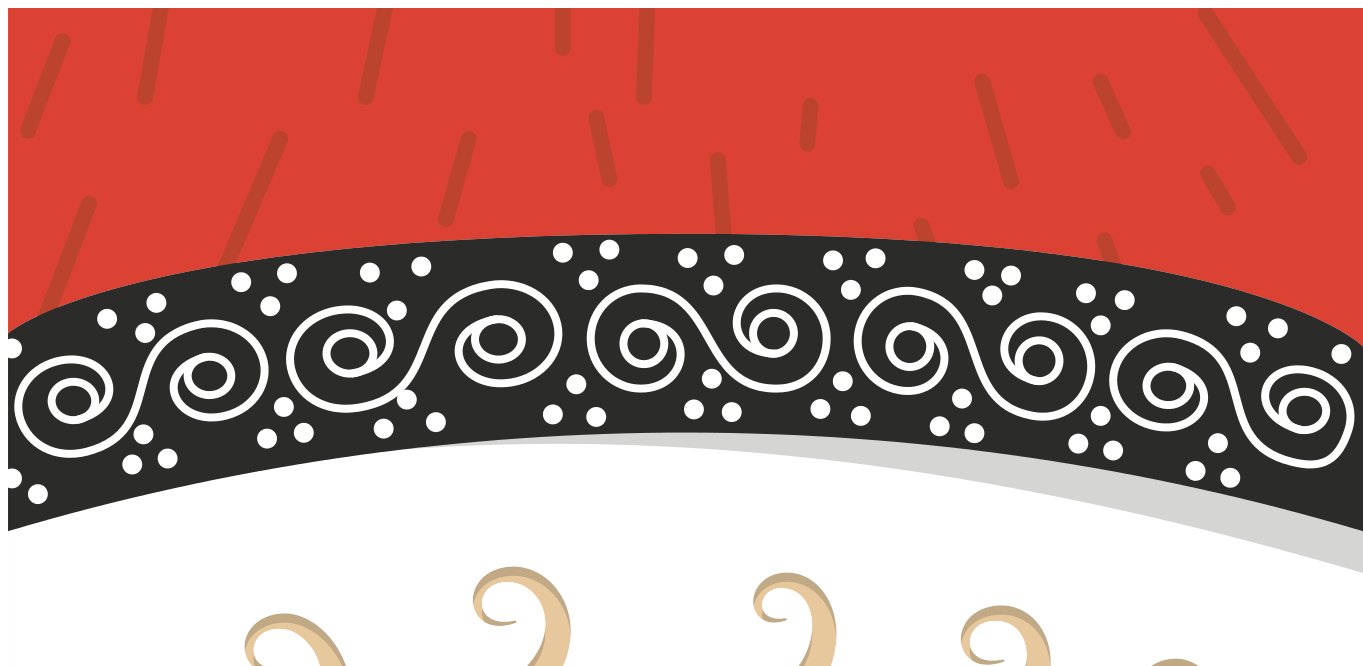
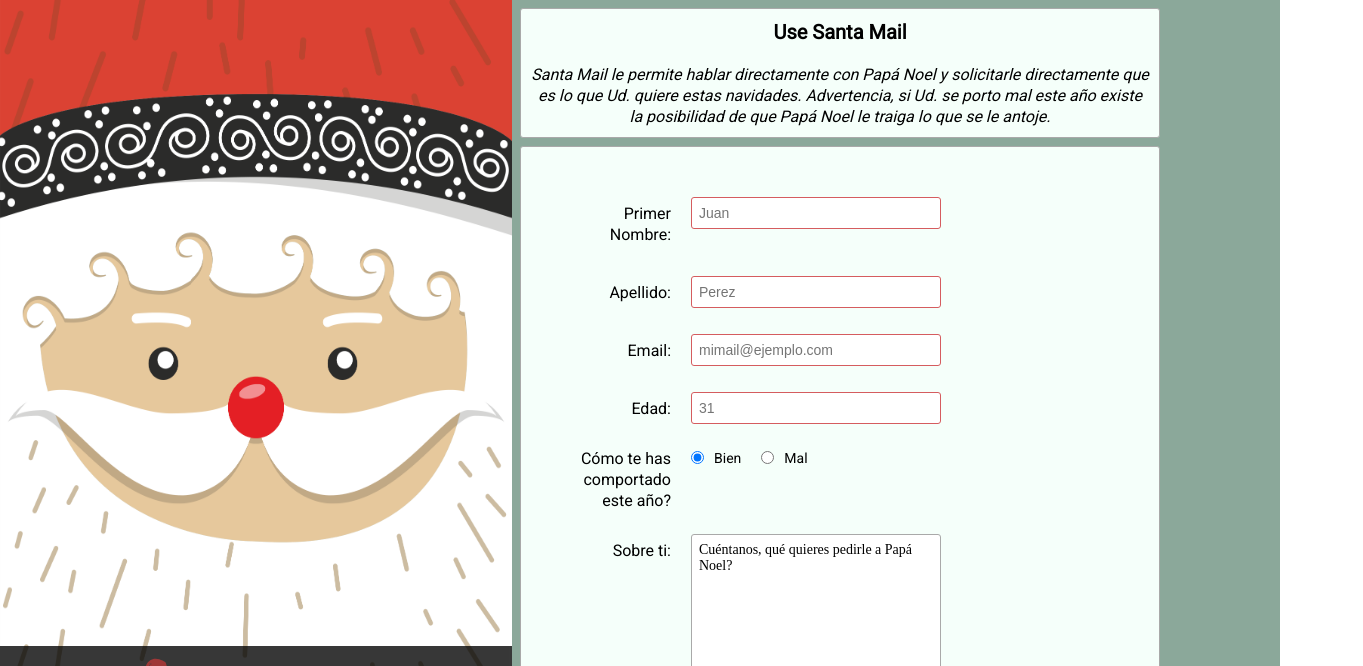
Before and after one commit to Santiparra/Formulario-demo-navidad, a plain HTML site: page index.html in a window 1280 px wide. Shown: the top 666 px of the page, 1363 px wide, since content can reach past the window. Drawn offline with Linux system fonts and the light colour scheme; a web font is replaced by a local one.

Commit message:
Primera capa de css.

```diff
--- a/css/style.css
+++ b/css/style.css
@@ -1,6 +1,232 @@
+:root {
+    --main-color: #F5FFFA;
+    --sec-color: #ffffff;
+    --aux-color: #db4233;
+    --backG-color: #000000;
+    --border-color: #A9A9A9;
+    --font-color: #000000;
+    --font1: "Roboto";
+    --font2: "Mountains of Christmas";
+    --font-fallback: "Inter,Helvetica Neue,Helvetica,Arial,sans-serif";
+}
 
+* {
+    margin: 0;
+    padding: 0;
+    box-sizing: border-box;
+}
 
-body {
-    font-family: 'Mountains of Christmas';font-size: 22px;
+.entero {
+    color: var(--font-color);
+    background-color: #8ba89a;
+    font-family: var(--font1);
+    font-size: 16px;
+    line-height: 1.3;
+    display: flex;
 }
-roboto
+
+.left-side,
+.papanoel {
+    width: 40vw;
+    height: 100vh;
+}
+
+.logo {
+    position: relative;
+    display: flex;
+    justify-content: center;
+    align-items: center;
+    gap: 8px;
+    height: 12vh;
+    width: 40vw;
+    background-color: var(--backG-color);
+    opacity: 0.78;
+    color: var(--sec-color);
+    bottom: 20vh;
+    text-align: right;
+    font-size: 1.2em;
+    font-family: var(--font2);
+    padding: 8px;
+}
+
+.logo img{
+    height: 9vh;
+    background-color: var(--backG-color);
+    opacity: 0.78;
+}
+
+.logo h1 {
+    font-family: var(--font2);
+    background-color: var(--backG-color);
+    color: var(--sec-color);
+}
+
+.right-side {
+    margin-left: 1vh;
+}
+
+.text {
+    display: flex;
+    flex-direction: column;
+    align-items: center;
+    text-align: center;
+    background-color: var(--main-color);
+    border: 1px solid var(--border-color);
+    border-radius: 3px;
+    width: 80vh;
+    margin: 1vh 0;
+    padding: 10px;
+}
+
+.text h1 {
+    font-size: 20px;
+    margin-bottom: 20px;
+  }
+
+.regalos {
+    background-color: var(--main-color);
+    border: 1px solid var(--border-color);
+    border-radius: 3px;
+    width: 80vh;
+    padding: 50px;
+    margin: 0 0 40px 0;
+}
+
+.input {
+    margin-bottom: 25px;
+    display: flex;
+    justify-content: flex-start;
+    flex-direction: column;
+    flex-wrap: wrap;
+}
+
+.input input[type="email"],
+.input input[type='text'],
+.input textarea {
+    background-color: var(--sec-color);
+    border: 1px solid var(--border-color);
+    border-radius: 3px;
+    width: 100%;
+    padding: 7px;
+    font-size: 14px;
+}
+
+.input input[type='text']:invalid,
+.input input[type='email']:invalid {
+  border: 1px solid #D55C5F;
+  color: #D55C5F;
+  box-shadow: none;
+}
+
+.input label {
+    margin-bottom: 10px;
+}
+
+.radio-bot-fila {
+    border: none;
+    margin-bottom: 20px;
+}
+
+.radio-bot-fila legend {
+    margin-bottom: 12px;
+}
+
+.radio-bot-fila .radio-label {
+    display: block;
+    font-size: 14px;
+    padding: 0 20px 0 10px;
+}
+
+.radio-bot-fila input[type='radio'] {
+    margin-top: 2px;
+}
+
+.radio-bot-fila .radio-label,
+.radio-bot-fila input[type='radio'] {
+    float: left;
+}
+
+.input textarea {
+    font-family: var(--font-fallback);
+    font-size: 14px;
+    border: 1px solid var(--border-color);
+    border-radius: 3px;
+    min-height: 200px;
+    margin-bottom: 10px;
+    padding: 7px;
+    resize: none;
+  }
+
+.input .instrucciones {
+    color: #6d6c6c;
+    font-size: 14px;
+    margin-bottom: 30px;
+}
+
+.input .checkbox-label {
+    margin-bottom: 0;
+}
+
+.input button {
+    font-size: 16px;
+    font-weight: bold;
+    color: #FFFFFF;
+    background-color: var(--aux-color);
+    border: none;
+    border-radius: 3px;
+    padding: 10px 40px;
+    cursor: pointer;
+  }
+
+.input button:hover {
+    background-color: darkblue;
+}
+
+.input button:active {
+    background-color: darkgreen;
+}
+
+@media only screen and (min-width: 700px) {
+    .right-side,
+    .christmas-form {
+         width: 600px;
+    }
+    .input {
+         flex-direction: row;
+         align-items: flex-start;
+         margin-bottom: 20px;
+    }
+    .input textarea,
+    .input input[type="email"],
+    .input input[type="text"] {
+         width: 250px;
+         height: initial;
+    }
+    .input label {
+       text-align: right;
+       width: 120px;
+       margin-top: 7px;
+       padding-right: 20px;
+    }
+    .radio-bot-fila {
+        margin-bottom: 10px;
+    }
+    .radio-bot-fila legend {
+        width: 120px;
+        text-align: right;
+        padding-right: 20px;
+
+    }
+    .radio-bot-fila legend {
+        float: left;
+    }
+    .input .instrucciones {
+        margin-left: 120px;
+    }
+    .input .checkbox-label {
+        margin-left: 120px;
+        width: auto;
+    }
+    .input button {
+        margin-left: 120px;
+}
--- a/index.html
+++ b/index.html
@@ -5,6 +5,7 @@
         <meta http-equiv="X-UA-Compatible" content="IE=edge">
         <meta name="viewport" content="width=device-width, initial-scale=1.0">
         <link href='https://fonts.googleapis.com/css?family=Mountains of Christmas' rel='stylesheet'>
+        <link href='https://fonts.googleapis.com/css?family=Roboto' rel='stylesheet'>
         <link rel="stylesheet" href="css/style.css">
 
         <title>Formularios - Demo</title>
@@ -12,43 +13,44 @@
     <body>
         <div class="entero">
             <div class="left-side">
+                <div class="fondo">
+                    <img class="papanoel" src="img/papaNoel.png" alt="Papá Noel">
+                </div>
                 <div class="logo">
-                    <img src="img/papaNoel.png" alt="La cara de Papá Noel">
-                    <div class="about">
-                        <img src="img/arblolnav.svg" alt="Un árbol de Navidad">
-                        <h1></h1>
-                    </div>
+                    <img src="img/duende.svg" alt="Un árbol de Navidad">
+                    <h1>Santa Mail</h1>
                 </div>
             </div>
             <div class="right-side">
-                <div class="text"></div>
-                <div class="form">
+                <div class="text">
+                    <h1>Use Santa Mail</h1>
+                    <p><em>Santa Mail le permite hablar directamente con Papá Noel y solicitarle directamente que es lo que Ud. quiere estas navidades. Advertencia, si Ud. se porto mal este año existe la posibilidad de que Papá Noel le traiga lo que se le antoje.</em></p>
+                </div>
+                <div class="christmas-form">
                     <form action="#" class="regalos">
-                        <div class="input"><label for="primer-nombre">Primer Nombre</label><input title="Los nombres solo llevan letras con un mínimo de 3 caracteres y máximo de 16" placeholder="Juan" minlength="3" maxlength="16" type="text" name="primer-nombre" id="primer-nombre" required></div>
-                        <div class="input"><label for="apellido">Apellido</label><input title="Los apellidos solo llevan letras con un mínimo de 3 caracteres y máximo de 20" placeholder="Perez" minlength="3" maxlength="20" type="text" name="apellido" id="apellido" required></div>
-                        <div class="input"><label for="email">Email</label><input type="email" name="email" id="email" placeholder="mimail@ejemplo.com" required></div>
-                        <div class="input"><label for="edad">Edad</label><input title="La edad solo puede contener números entre 0 y 99" placeholder="31" minlength="1" maxlength="2" type="text" name="edad" id="edad" required></div>
+                        <div class="input"><label for="primer-nombre">Primer Nombre:</label><input title="Los nombres solo llevan letras con un mínimo de 3 caracteres y máximo de 16" placeholder="Juan" minlength="3" maxlength="16" type="text" name="primer-nombre" id="primer-nombre" required></div>
+                        <div class="input"><label for="apellido">Apellido:</label><input title="Los apellidos solo llevan letras con un mínimo de 3 caracteres y máximo de 20" placeholder="Perez" minlength="3" maxlength="20" type="text" name="apellido" id="apellido" required></div>
+                        <div class="input"><label for="email">Email:</label><input type="email" name="email" id="email" placeholder="mimail@ejemplo.com" required></div>
+                        <div class="input"><label for="edad">Edad:</label><input title="La edad solo puede contener números entre 0 y 99" placeholder="31" minlength="1" maxlength="2" type="text" name="edad" id="edad" required></div>
+                        <fieldset class="radio-bot-fila">
+                            <legend>Cómo te has comportado este año?</legend>
+                            <input id="te-portaste-bien" name="como-te-portaste" type="radio" value="Bien" checked/><label for="te-portaste-bien" class="radio-label">Bien</label>
+                            <input id="te-portaste-mal" name="como-te-portaste" type="radio" value="Mal"/><label for="te-portaste-mal" class="radio-label">Mal</label>
+                        </fieldset>
                         <div class="input">
-                            <fieldset class="radio-bot-fila">
-                                <legend>Cómo te has comportado este año?</legend>
-                                <input id="te-portaste-bien" name="como-te-portaste" type="radio" value="Bien" checked/>
-                                <label for="te-portaste-bien" class="radio-label">Bien</label>
-                                <input id="te-portaste-mal" name="como-te-portaste" type="radio" value="Mal"/>
-                                <label for="te-portaste-mal" class='radio-label'>Mal</label>
-                              </fieldset>
+                            <label for="abstract">Sobre ti:</label><textarea name="abstract" id="abstract" cols="30" rows="5" class="abstract">Cuéntanos, qué quieres pedirle a Papá Noel?</textarea>
+                            <div class="instrucciones">Qué quieres pedirle a Papá Noel?</div>
                         </div>
+                        <div class="input"><label class="checkbox-label" for="he-leido-los-terminos"><input type="checkbox" name="he-leido-los-terminos" id="he-leido-los-terminos" value="si" required><span>He leído los términos de este servicio</span></label></div>
                         <div class="input">
-                            <label for="abstract">Sobre ti.</label><textarea name="abstract" id="abstract" cols="30" rows="10" class="abstract">Cuéntanos una buena acción que hayas realizado este año.</textarea>
-                            <div class="instrucciones">Cuéntanos una buena acción que hayas realizado este año.</div>
+                            <button type="submit">Enviar</button>
+                            <div class="texto-boton">
+                                <p></p>
+                                <a href="#link"></a>
                         </div>
-                        <div class="input"><label class="checkbox-label" for="he-leido-los-terminos"></label><input type="checkbox" name="he-leido-los-terminos" id="he-leido-los-terminos" value="si" required>He leído los términos de este servicio<span></span></div>
+                        </div>
+                    </form>
                 </div>
-                <div class="lower">
-                    <button type="submit">Enviar</button>
-                    <p></p>
-                    <a href="#link"></a>
-                </div>
-                    </form>
             </div>
         </div>
     </body>
```
Also changed, not shown: img/duende.svg (added).
